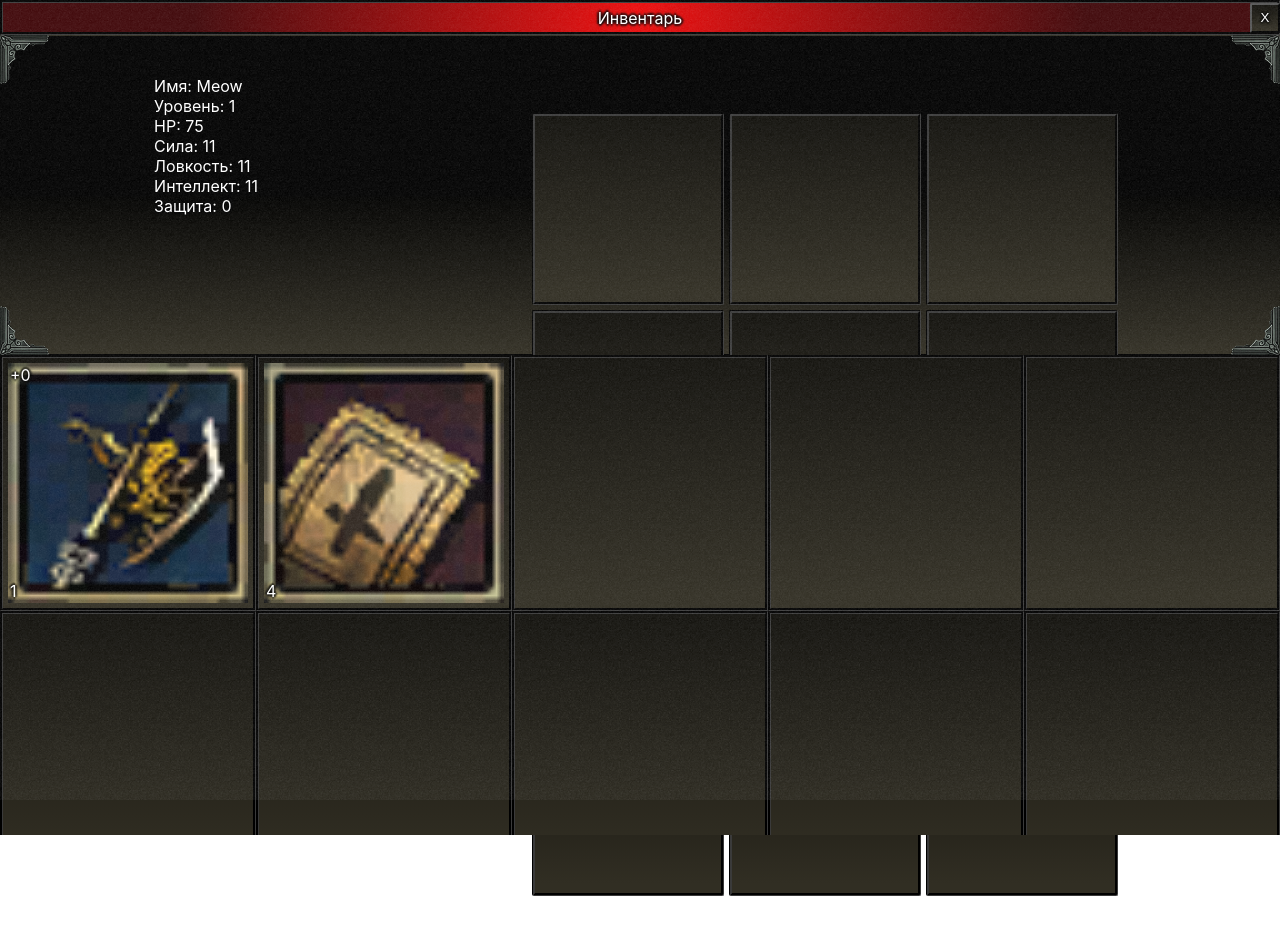
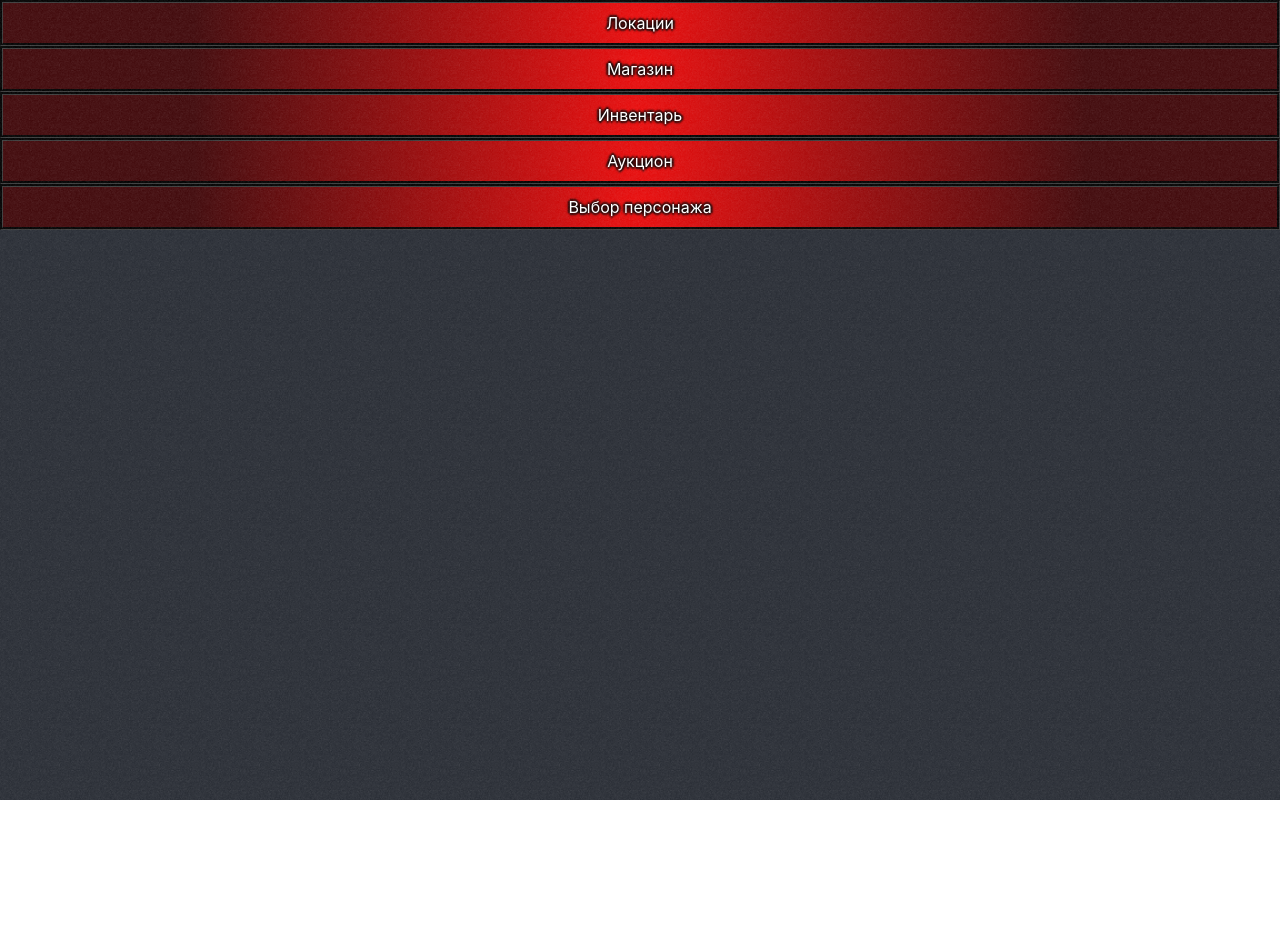
Before and after one commit to donteday/dngtap, a React (Create React App) app: page / in a window 1280 px wide. Both pictures are taken after a click on the button "Выбрать". Shown: the top 934 px of the page. After the commit the page ends 800 px from the top, so only its background shows below. Built offline with nearby package versions, Linux system fonts and the light colour scheme.

Commit message:
fix router

```diff
--- a/src/App.css
+++ b/src/App.css
@@ -88,17 +88,7 @@
   animation: attack_animation .6s steps(6) infinite;
 }
 
-.inventory_open_btn {
-  position: absolute;
-  right: 0;
-  bottom: 0;
-  padding: 10px;
-  background: rgb(49, 46, 35);
-  background: linear-gradient(0deg, rgba(49, 46, 35, 1) 5%, rgba(1, 1, 0, 1) 150%);
-  border-radius: 10%;
-  border: 1px solid transparent;
-  border-image: url('./img/ui/frame.png') 70 / 15 round round;
-}
+
 
 
 
--- a/src/App.js
+++ b/src/App.js
@@ -3,6 +3,7 @@ import './App.css';
 import { useSelector } from 'react-redux'
 import Farm from './components/Farm/Farm';
 import ChooseCharacter from './components/FirstWindow/ChooseCharacter';
+import Home from './components/Home/Home';
 
 function App() {
   let route = useSelector(state => state.counter.route);
@@ -15,6 +16,8 @@ function App() {
         return <ChooseCharacter />
       case 'farm':
         return <Farm />
+      case 'home':
+        return <Home/>
       default:
         break;
     }
--- a/src/components/Farm/Farm.css
+++ b/src/components/Farm/Farm.css
@@ -0,0 +1,15 @@
+.location__buttons {
+    display: flex;
+    position: absolute;
+    align-items: flex-end;
+    right: 0;
+}
+
+.btn__second {
+    padding: 10px;
+    background: rgb(49, 46, 35);
+    background: linear-gradient(0deg, rgba(49, 46, 35, 1) 5%, rgba(1, 1, 0, 1) 150%);
+    border-radius: 10%;
+    border: 1px solid transparent;
+    border-image: url('../../img/ui/frame.png') 70 / 15 round round;
+  }
--- a/src/components/Farm/Farm.js
+++ b/src/components/Farm/Farm.js
@@ -1,6 +1,6 @@
 import './Farm.css';
 import React, { useEffect, useRef, useState } from 'react';
-import { addExp, updateInventory, healthHandler } from '../../redux/store/store'
+import { addExp, updateInventory, healthHandler, setRoute } from '../../redux/store/store'
 import Header from '../../components/Header/Header';
 import BotPanel from '../../components/Botpanel/Botpanel';
 import { useDispatch, useSelector } from 'react-redux'
@@ -38,7 +38,7 @@ const Farm = () => {
             }
         }
         dmg += strengthTemp / 3;
-        dmg +=50;
+        dmg += 50;
         return {
             dmg: dmg,
             critChance: critChance
@@ -168,7 +168,11 @@ const Farm = () => {
                     <div ref={mobAttackRef}></div>
                 </div>
             </div>
-            <button onClick={() => setIsActive(true)} className='inventory_open_btn'>Инвентарь</button>
+            <div className="location__buttons">
+                <button onClick={() => setIsActive(true)} className='btn__second'>Инвентарь</button>
+                <button onClick={() => dispatch(setRoute('home'))} className='btn__second'>Меню</button>
+            </div>
+
         </div>
         <BotPanel />
     </>);
--- a/src/components/FirstWindow/ChooseCharacter.js
+++ b/src/components/FirstWindow/ChooseCharacter.js
@@ -11,7 +11,7 @@ const ChooseCharacter = () => {
 
     function chooseCharacter(index) {
         dispatch(setCharacter(index));
-        dispatch(setRoute('farm'));
+        dispatch(setRoute('home'));
     }
 
 
--- /dev/null
+++ b/src/components/Home/Home.css
@@ -0,0 +1,3 @@
+.home__container {
+
+}
--- /dev/null
+++ b/src/components/Home/Home.js
@@ -0,0 +1,48 @@
+import './Home.css';
+import { useDispatch } from 'react-redux'
+import { setRoute } from '../../redux/store/store';
+
+const Home = () => {
+    const dispatch = useDispatch();
+    let homeItem = [
+        {
+            name: 'Локации',
+            route: 'locations'
+        },
+        {
+            name: 'Магазин',
+            route: 'shop'
+        },
+        {
+            name: 'Инвентарь',
+            route: 'inventory'
+        },
+        {
+            name: 'Аукцион',
+            route: 'auction'
+        },
+        {
+            name: 'Выбор персонажа',
+            route: 'chooseCharacter'
+        }];
+    function setHomeRoute(route) {
+        switch (route) {
+            case 'locations':
+                dispatch(setRoute('farm'));
+                break;
+            case 'chooseCharacter':
+                dispatch(setRoute('chooseCharacter'));
+                break;
+            default:
+                alert('Скоро добавим');
+        }
+    }
+
+    return (<div className="home__container">
+        {homeItem.map((e, index) => {
+            return <div className='cc_btn' onClick={() => setHomeRoute(e.route)}>{e.name}</div>
+        })}
+    </div>);
+}
+
+export default Home;
--- a/src/redux/store/store.js
+++ b/src/redux/store/store.js
@@ -9,7 +9,7 @@ const maxHp = 75;
 export const counterSlice = createSlice({
   name: 'game',
   initialState: {
-    currentCharacter: null,
+    currentCharacter: null, //вернуть потом значение null, 0 стоит для теста
     route: 'chooseCharacter',
     characters: [
       {
```
